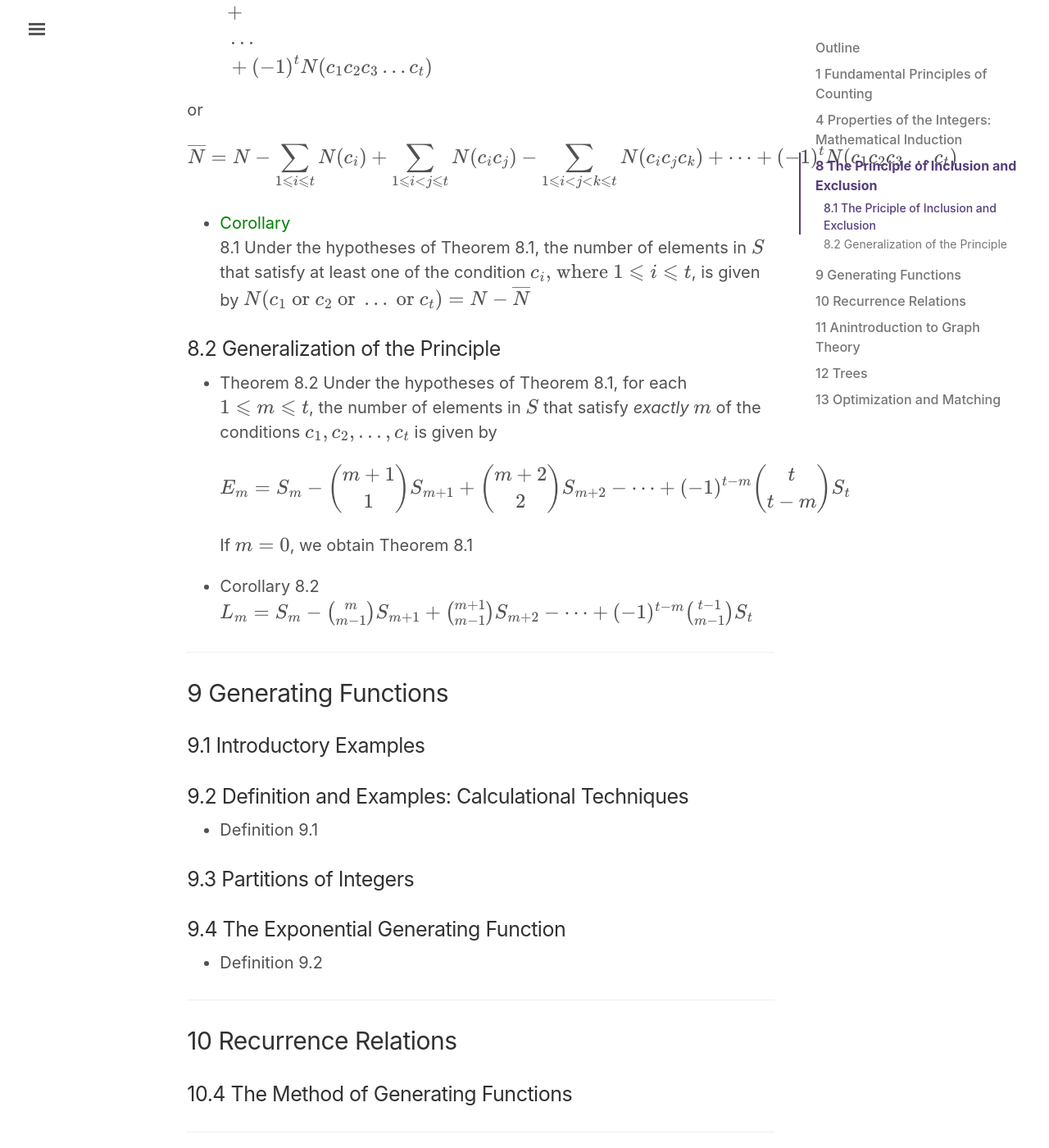
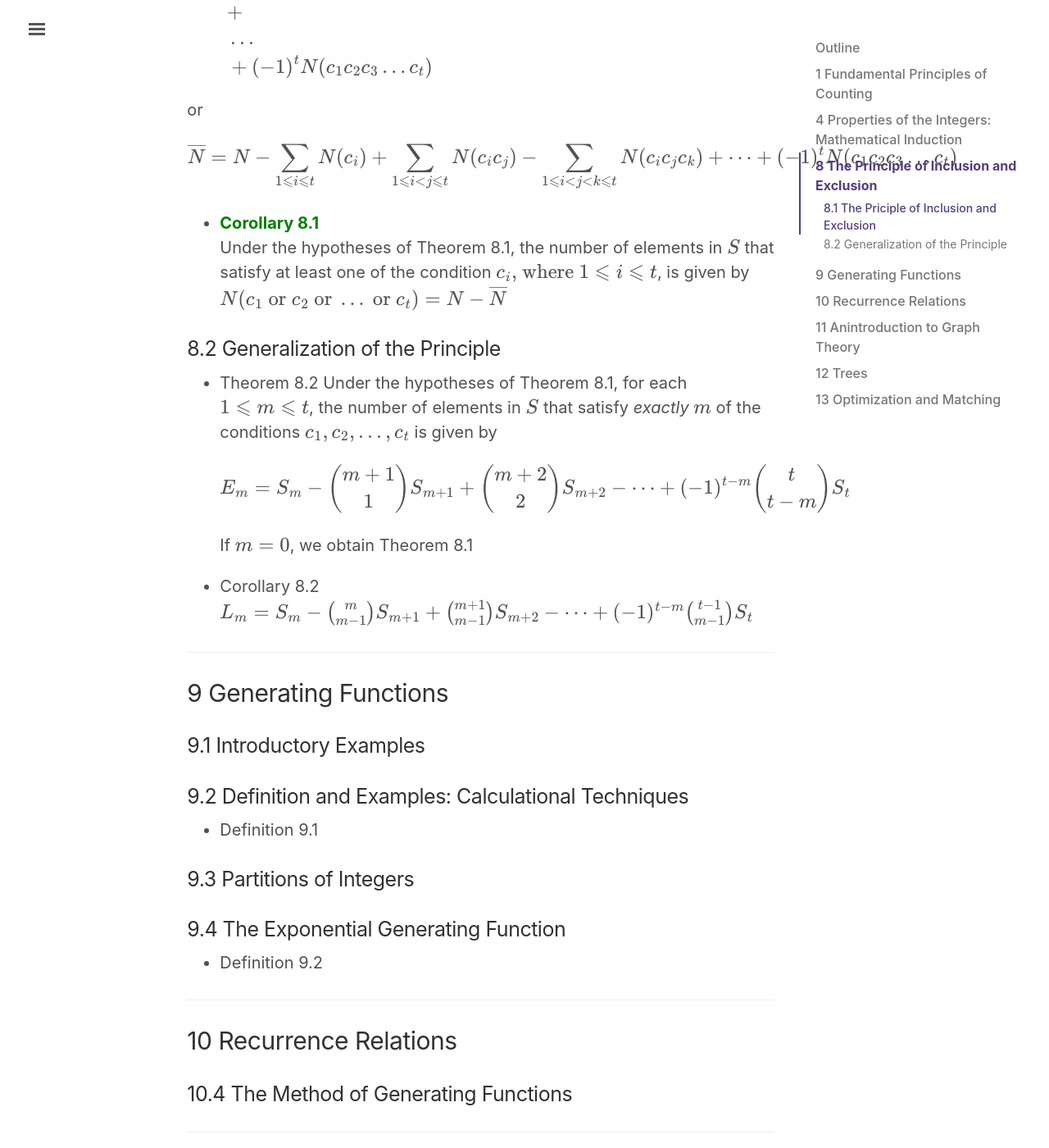
Before and after one commit to lingt-xyz/note, a Jekyll site: the page built from _posts/2018-09-01-COMP339.md, in a window 1280 px wide and 1400 px high, scrolled down 6750 px. Shown: the whole window at 82% size. Built offline with Jekyll 4.4.1, drawn with Linux system fonts in a browser that asks for light colours; formulas are drawn with MathJax 3; comment, search, counter and statistics services are not loaded.

Commit message:
self defined tag

```diff
--- a/_posts/2018-09-01-COMP339.md
+++ b/_posts/2018-09-01-COMP339.md
@@ -247,7 +247,7 @@ or
 $${% endraw %}
 
 
-* <green>Corollary</green> 8.1 Under the hypotheses of Theorem 8.1, the number of elements in {% raw %}$$S$${%endraw%} that satisfy at least one of the condition {% raw %}$$c_i\text{, where }1\leqslant i\leqslant t$${%endraw%}, is given by {% raw %}$$N(c_1\text{ or }c_2\text{ or }\dots\text{ or } c_t)=N-\overline{N}$${%endraw%}
+* <green>Corollary 8.1</green> Under the hypotheses of Theorem 8.1, the number of elements in {% raw %}$$S$${%endraw%} that satisfy at least one of the condition {% raw %}$$c_i\text{, where }1\leqslant i\leqslant t$${%endraw%}, is given by {% raw %}$$N(c_1\text{ or }c_2\text{ or }\dots\text{ or } c_t)=N-\overline{N}$${%endraw%}
 
 ### 8.2 Generalization of the Principle
 
--- a/assets/css/syntax.css
+++ b/assets/css/syntax.css
@@ -123,4 +123,5 @@ code.gray {
 
   green {
     color: green;
+    font-weight: bold;
   }
```
